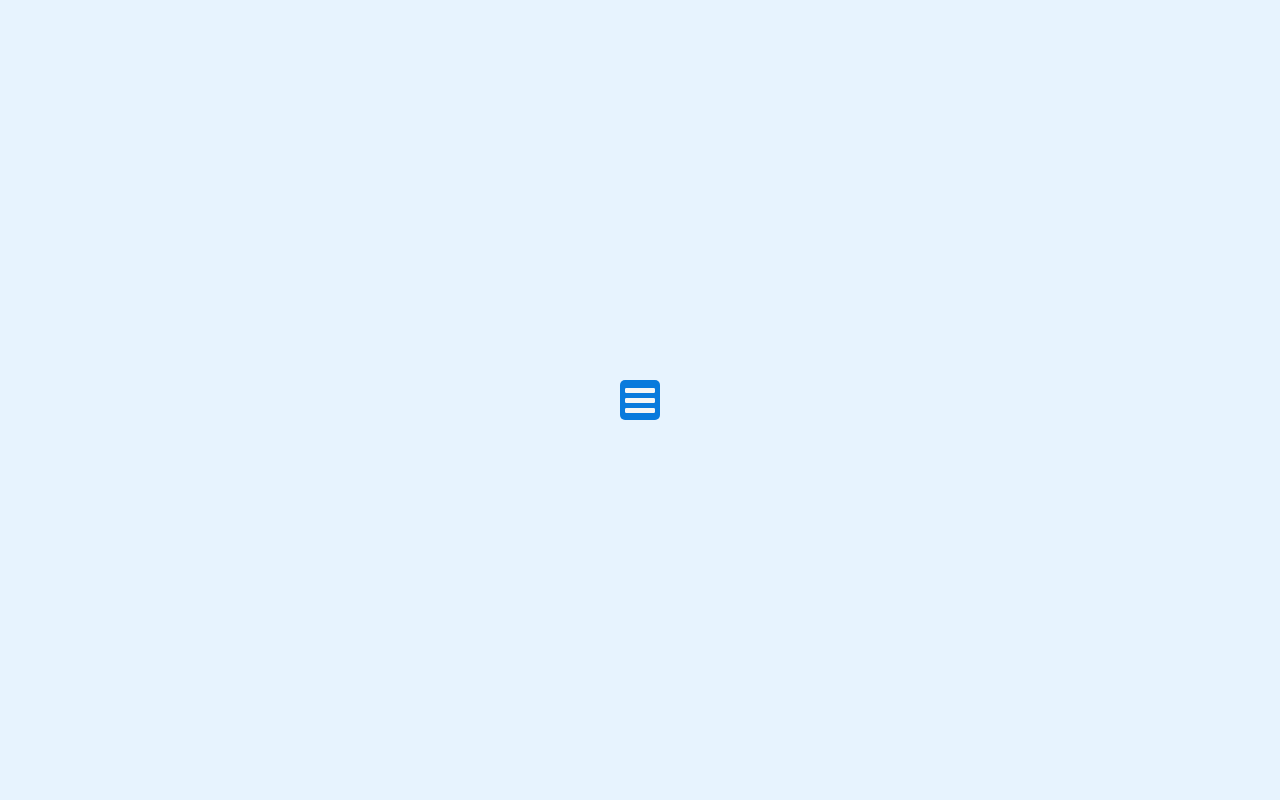
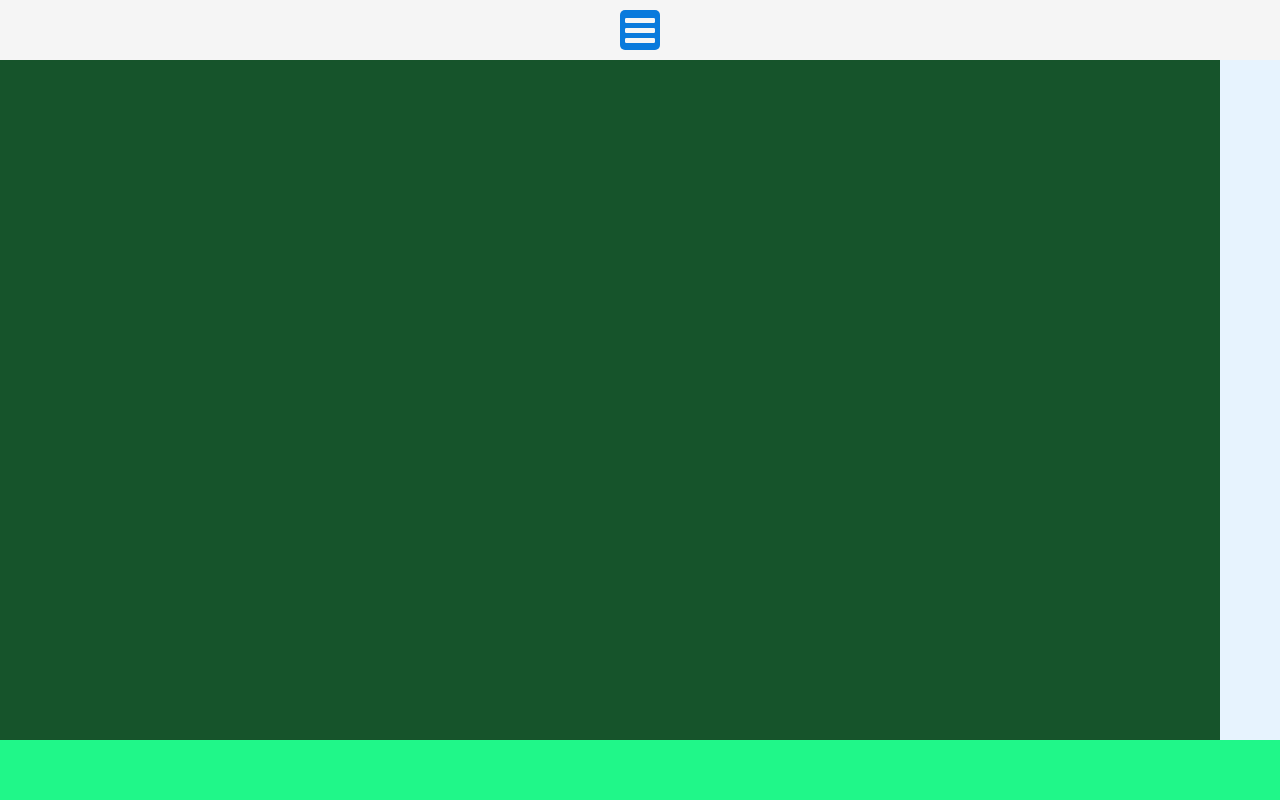
Before and after one commit to terry1434/love_css_lesson1, a plain HTML site: page index7.html in a window 1280 px wide. Drawn offline with Linux system fonts and the light colour scheme.

Commit message:
添加grid布局

```diff
--- a/index7.html
+++ b/index7.html
@@ -14,16 +14,39 @@
         }
 
         body {
-            display: flex;
-            justify-content: center;
-            align-items: center;
             width: 100vw;
             height: 100vh;
             background-color: #e7f3fe;
             user-select: none;
+            display: grid;
+            grid-template-columns: 60px 1fr 60px;
+            grid-template-rows: 60px 1fr 60px;
+            grid-template-areas: 'header header header'
+                'main main slide'
+                'footer footer footer';
         }
 
-        label {
+        div.header {
+            grid-area: header;
+            background-color: #f5f5f5;
+            position:relative;
+            display:flex;
+            justify-content: center;
+            align-items: center;
+        }
+
+        div.main {
+            grid-area: main;
+            background-color: #16542b;
+        }
+
+        div.footer {
+            grid-area: footer;
+            background-color: #20f789;
+        }
+
+
+        label.forcheckbox {
             z-index: 1;
             display: block;
             position: absolute;
@@ -33,7 +56,7 @@
             top: 50%;
             transform: translate(-50%, -50%);
             transition: all 0.35s linear;
-            cursor:pointer;
+            cursor: pointer;
         }
 
         ul.slidebar {
@@ -89,14 +112,17 @@
         }
 
         #check:checked+label {
-            left:74%;
+            left: 74%;
         }
+
         #check:checked+label i:before {
-            content:'\f00d';
+            content: '\f00d';
         }
-        #check:checked+label>div.button{
-            transform:translate(750%,-50%);
+
+        #check:checked+label>div.button {
+            transform: translate(750%, -50%);
         }
+
         #check:checked+label>div.button {
             transform: rotate(0.25turn);
         }
@@ -112,8 +138,9 @@
 </head>
 
 <body>
+    <div class="header">
         <input type="checkbox" id="check"></input>
-    <label for="check">
+        <label for="check" class="forcheckbox">
             <div class="button"><i class="fa fa-bars"></i></div>
         </label>
         <ul class="slidebar">
@@ -123,6 +150,10 @@
             <li>信息</li>
             <li>疫情</li>
         </ul>
+    </div>
+    <div class="main"></div>
+    <div class="footer"></div>
+
 </body>
 
 </html>
```
Lines whose indentation alone changed are shown as unchanged.
